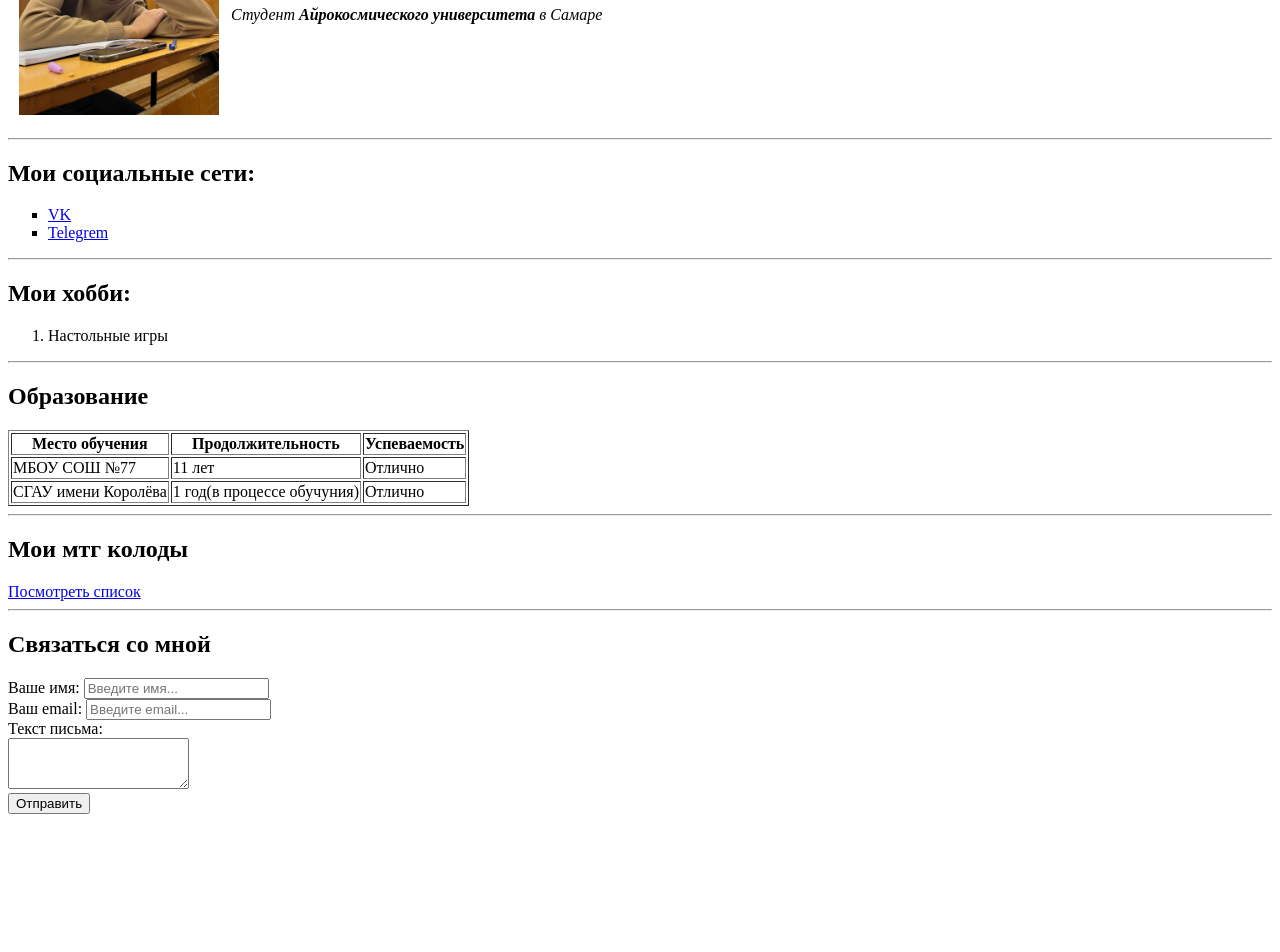
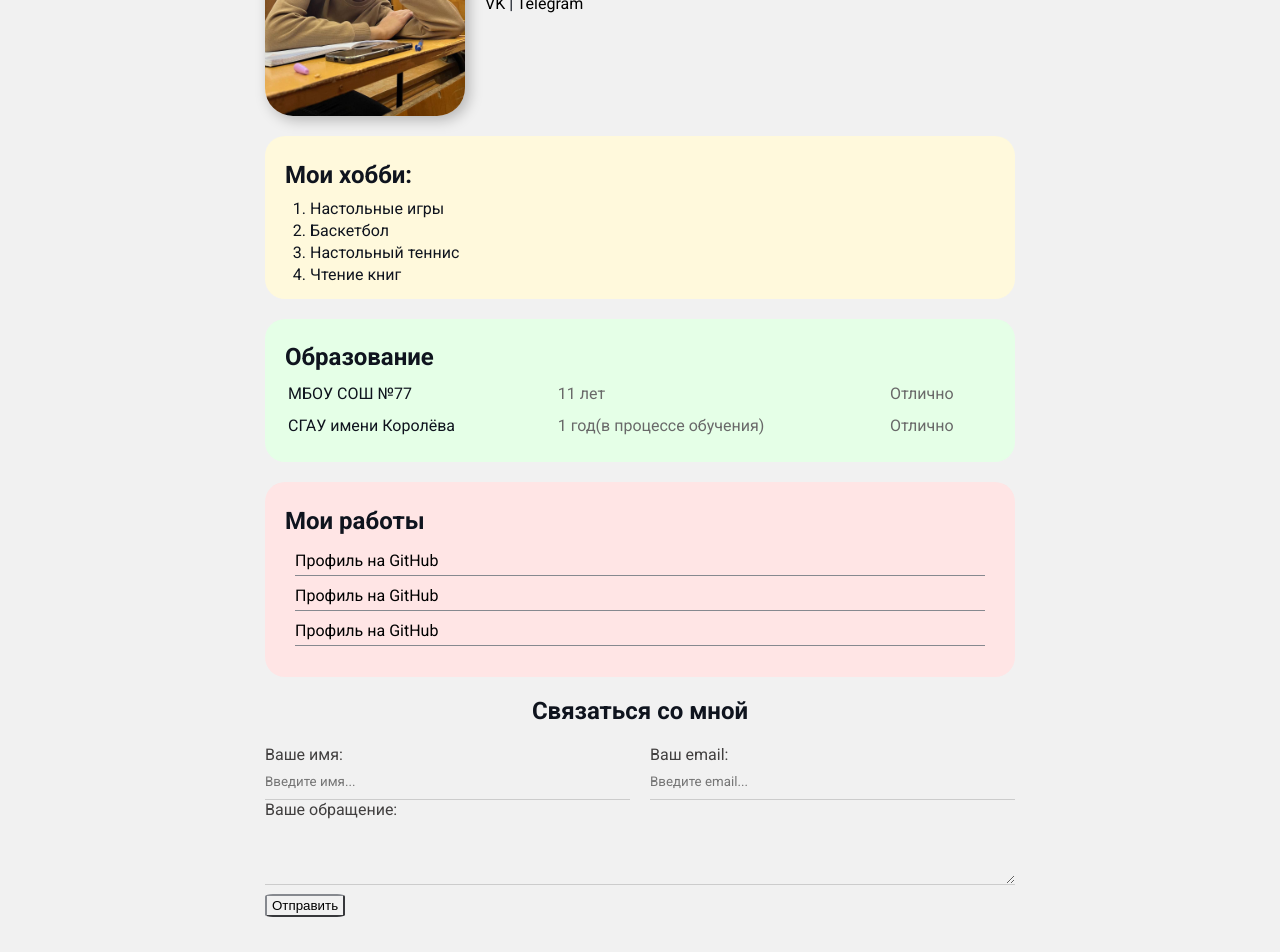
Before and after one commit to kamil-lat/cv, a plain HTML site: page index.html in a window 1280 px wide. Shown: the part 171-1123 px from the top of the page. Before the commit the page ends 993 px from the top, so only its background shows below. Drawn offline with Linux system fonts and the light colour scheme.

Commit message:
Add files via upload

```diff
--- a/index.html
+++ b/index.html
@@ -3,56 +3,37 @@
   <head>
     <meta charset="UTF-8" />
     <title>Kamil CV</title>
+    <link rel="stylesheet" href="styles.css" />
   </head>
 
   <body>
-    <table cellspacing="10">
-      <tr>
-        <td>
-          <img
-            src="Avatar.jfif"
-            alt="Умный человек скачать обои"
-            width="200"
-          />
-        </td>
-        <td>
+    <div class="container">
+      <div class="info">
+
+        <img src="Avatar.jfif" alt="Тут моё фото" class="avatar" />
+
+        <div class="info-text">
           <h1>Камиль Латыпов</h1>
-          <p>
-            <em
-              >Студент <strong>Айрокосмического университета</strong> в
-              Самаре</em
-            >
-          </p>
-        </td>
-      </tr>
-    </table>
+          <p>Студент <strong>Аэрокосмического университета</strong> в Самаре</p>
+          <h4>Мои социальные сети:</h4>
+          <a href="https://vk.com/kkactuss" target="_blank">VK</a> |
+          <a href="https://t.me/ghyrson_starn" target="_blank">Telegram</a>
+        </div>
+      </div>
 
-    <hr />
+      <div class="card bg-yellow">
+        <h2>Мои хобби:</h2>
+        <ol class="list">
+          <li>Настольные игры</li>
+          <li>Баскетбол</li>
+          <li>Настольный теннис</li>
+          <li>Чтение книг</li>
+        </ol>
+      </div>
 
-    <h2>Мои социальные сети:</h2>
-    <ul type="square">
-      <li><a href="https://vk.com/kkactuss" target="_blank">VK</a></li>
-      <li>
-        <a href="https://web.telegram.org/k/" target="_blank">Telegrem</a>
-      </li>
-    </ul>
-
-    <hr />
-
-    <h2>Мои хобби:</h2>
-    <ol>
-      <li>Настольные игры</li>
-    </ol>
-
-    <hr />
-
+      <div class="card bg-green">
         <h2>Образование</h2>
-    <table border="1">
-      <tr>
-        <th>Место обучения</th>
-        <th>Продолжительность</th>
-        <th>Успеваемость</th>
-      </tr>
+        <table class="table">
           <tr>
             <td>МБОУ СОШ №77</td>
             <td>11 лет</td>
@@ -60,39 +41,53 @@
           </tr>
           <tr>
             <td>СГАУ имени Королёва</td>
-        <td>1 год(в процессе обучуния)</td>
+            <td>1 год(в процессе обучения)</td>
             <td>Отлично</td>
           </tr>
         </table>
+      </div>
 
-    <hr />
+      <div class="card bg-red">
+        <h2>Мои работы</h2>
+        <ul class="linklist">
+          <li>
+            <a href="https://github.com/kamil-lat">Профиль на GitHub</a>
+          </li>
+          <li>
+            <a href="https://github.com/kamil-lat">Профиль на GitHub</a>
+          </li>
+          <li>
+            <a href="https://github.com/kamil-lat">Профиль на GitHub</a>
+          </li>
+        </ul>
+      </div>
 
-    <h2>Мои мтг колоды</h2>
-    <a href="mtgdeck.html">Посмотреть список</a>
-
-    <hr />
-
+      <div class="contact">
         <h2>Связаться со мной</h2>
         <form action="/">
+          <div class="row">
+            <div class="form-group">
               <label for="name">Ваше имя:</label>
-        <input type="text" placeholder="Введите имя..." id="name">
+              <input type="text" placeholder="Введите имя..." id="name" />
+            </div>
 
-        <br>
+            <div class="form-group">
+              <label for="e">Ваш email:</label>
+              <input type="email" id="e" placeholder="Введите email..." />
+            </div>
+          </div>
 
-        <label for="e">Ваш email:</label>
-        <input type="email" id="e" placeholder="Введите email...">
+          <div class="form-group">
+            <label for="mail">Ваше обращение:</label>
+            <textarea cols="20" rows="3" id="mail"></textarea>
+          </div>
 
-        <br>
-
-        <label for="mail">Текст письма:</label>
-
-        <br>
-
-        <textarea cols="20" rows="3" id="mail"></textarea>
-
-        <br>
-
-        <input type="button" value="Отправить">
+          <input class="button" type="button" value="Отправить" />
         </form>
+        <div class="top"></div>
+        <div class="box"></div>
+      </div>
+      <div style="margin-bottom: 60px"></div>
+    </div>
   </body>
 </html>
--- /dev/null
+++ b/styles.css
@@ -0,0 +1,193 @@
+@import url('https://fonts.googleapis.com/css2?family=Roboto:ital,wght@0,100..900;1,100..900&display=swap');
+
+body{
+    background-color:#f1f1f1;
+    color: #0f141e;
+
+    font-size: 16px;
+    font-weight:normal;
+    font-family: "Roboto", sans-serif;
+}
+
+a{
+    text-decoration:none;
+    color: black;
+}
+
+a:hover{
+   text-decoration: underline;
+}
+
+a:active{
+    color: dimgray;
+}
+
+a:visited{
+    color: dimgray;
+}
+
+.avatar{
+        width: 200px;
+        border-radius: 28px;
+        box-shadow: 4px 4px 14px rgba(0,0,0, 25%);
+    }
+
+.info p{
+    color:dimgrey;
+    font-style: italic;
+    font-weight: bold;
+}
+
+.info{
+    display: flex;
+    margin-bottom: 20px;
+}
+
+.info-text{
+    margin-left: 20px;
+}
+
+.info-text h4{
+    margin-bottom: 10px;
+}
+
+.info-text h1{
+    margin-bottom: 0px;
+}
+
+.container{
+    max-width: 750px;
+    margin: auto;
+    margin-top: 20px;
+}
+
+.bg-yellow{
+    background-color: #fff9dc;
+}
+
+.bg-green{
+    background-color: #e5ffe7;
+}
+
+.bg-red{
+    background-color: #ffe5e5;
+}
+
+.card{
+    margin-bottom: 20px;
+    border-radius: 20px;
+    padding: 5px 20px 15px 20px;
+}
+
+.card h2{
+    margin-bottom: 10px;
+}
+
+.list{
+    margin-top: 0px;
+    margin-bottom: 0px;
+    padding: 0 25px;
+}
+.list li{
+    margin-top: 3px;
+}
+
+.table{
+    width: 100%;
+}
+
+.table td{
+    padding-bottom: 10px;
+}
+
+.table td:nth-child(2),
+.table td:nth-child(3){
+    color: dimgray;
+}
+
+.linklist{
+    list-style:none;
+    padding: 0 10px;
+}
+
+.linklist li{
+    margin-bottom: 10px;
+    padding-bottom: 5px;
+    border-bottom: 1px solid #86898f;
+}
+
+.contact h2{
+    text-align: center;
+}
+
+
+.form-group label{
+    display: block;
+    color:#413f3f;
+}
+
+.form-group input,
+.form-group textarea{
+    border: none;
+    padding: 10px 0;
+    outline: none;
+    width: 100%;
+    background: transparent;
+    font-family: inherit;
+    border-bottom: 1px solid #ccc;
+    box-sizing: border-box;
+}
+
+.row{
+    display: flex;
+}
+.row > .form-group{
+    width: 50%;
+    margin-right: 20px;
+}
+.row > .form-group:last-child{
+    margin-right: 0px;
+}
+
+.button{
+    margin-top: 5px;
+    cursor: pointer;
+    background: transparent;
+    border-radius: 10%;
+    border-color: #86898f;
+    box-shadow: none;
+    padding: 2px 5px;
+}
+
+/* .top{
+    position: fixed;
+    top: 0;
+    left: 0;
+    width: 100%;
+    height: 40px;
+    background-color: #000;
+}
+
+.box{
+    position: fixed;
+    bottom: 50px;
+    right: 50px;
+    height: 50px;
+    width: 50px;
+    background-color: aqua;
+    border-radius: 25%;
+} */
+
+/* .button hover{
+    opacity: 0.9;
+} */
+
+/* .box > div{
+    float: left;
+    background-color: black;
+    height: 200px;
+    width: 25%;
+    border: 5px solid red;
+    box-sizing:border-box;
+    margin-top: 50px;
+} */
```
Lines whose indentation alone changed are shown as unchanged.
